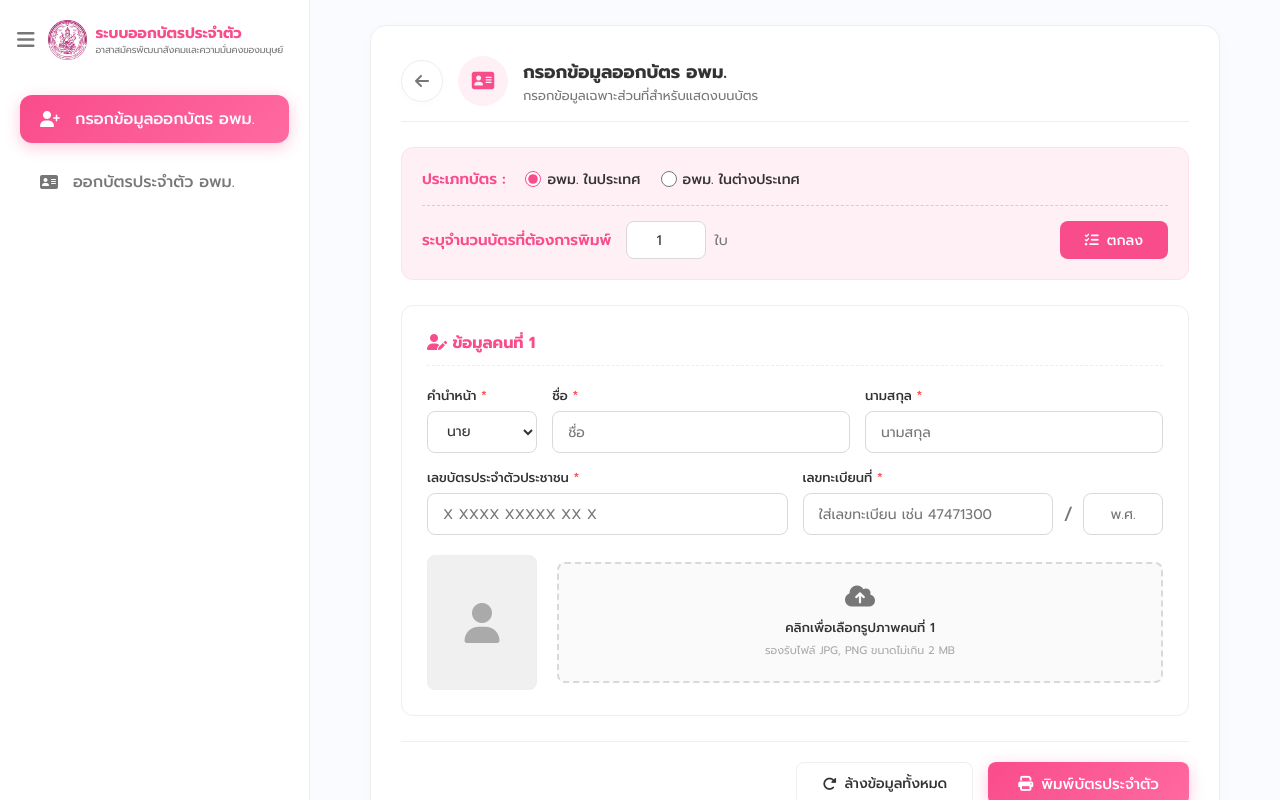
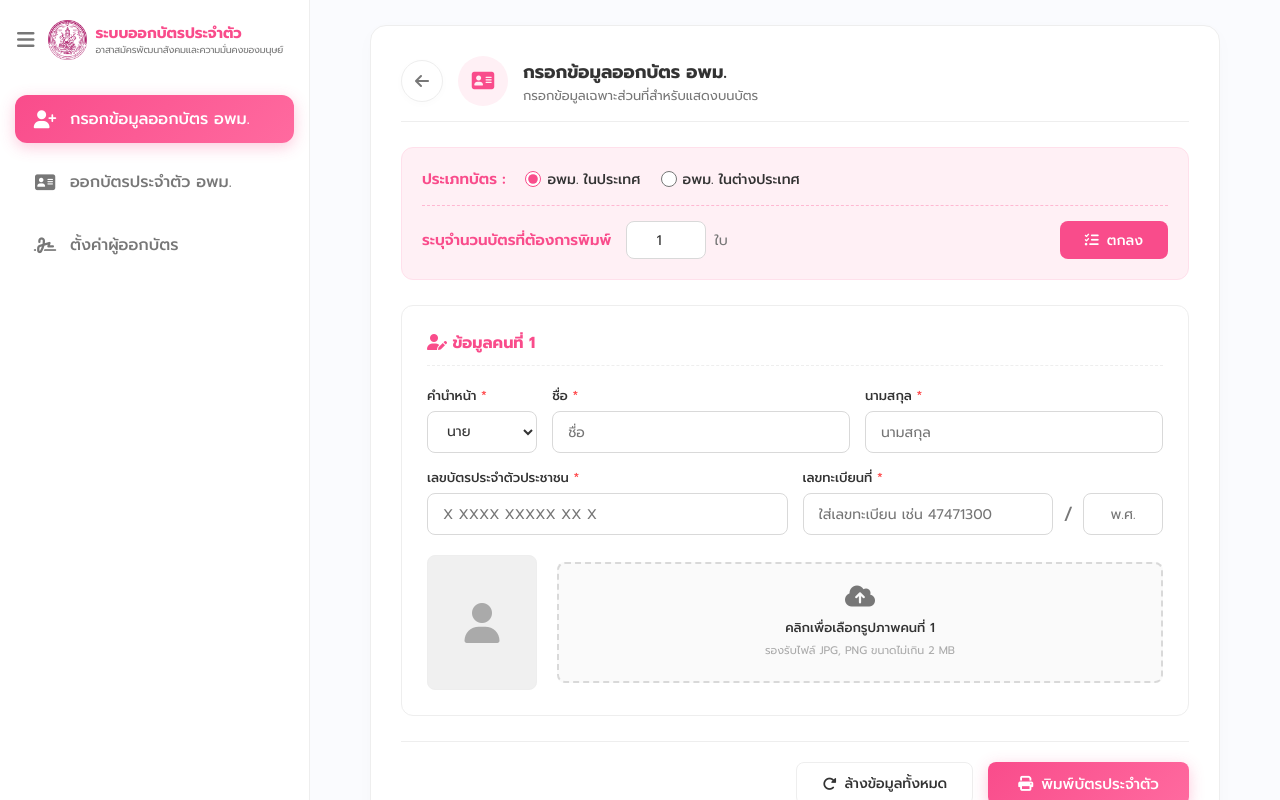
Before and after one commit to chainimit12345-cloud/Card-Issuance-System, a website: page web/add-user.html in a window 1280 px wide. Drawn offline with Linux system fonts and the light colour scheme.

Commit message:
Update add-user.html

```diff
--- a/web/add-user.html
+++ b/web/add-user.html
@@ -39,7 +39,9 @@
         overflow: hidden;
       }
 
-      /* Sidebar */
+      /* =========================================
+         Sidebar (ปรับแก้ไอคอนและ Scrollbar แล้ว)
+         ========================================= */
       .sidebar {
         width: var(--sidebar-width);
         background-color: var(--bg-panel);
@@ -47,15 +49,21 @@
         display: flex;
         flex-direction: column;
         z-index: 10;
-        transition: width 0.3s ease;
+        transition: width 0.3s cubic-bezier(0.4, 0, 0.2, 1);
         height: 100vh;
+        overflow-x: hidden;
       }
       .sidebar-top {
         padding: 20px 0;
         flex: 1;
         display: flex;
         flex-direction: column;
-        overflow: hidden;
+        overflow-y: auto;
+        overflow-x: hidden;
+      }
+      .sidebar-top::-webkit-scrollbar {
+        width: 0px;
+        display: none;
       }
       .sidebar.collapsed {
         width: 80px;
@@ -69,15 +77,13 @@
         display: none;
       }
       .sidebar.collapsed .nav-link span {
-        display: none;
-      }
-      .sidebar.collapsed .nav-link {
-        justify-content: center;
-        padding: 12px 0;
+        opacity: 0;
+        visibility: hidden;
+        width: 0;
       }
       .sidebar.collapsed .nav-link i {
+        margin-right: 0;
         font-size: 20px;
-        margin: 0;
       }
 
       .brand {
@@ -133,21 +139,31 @@
         list-style: none;
       }
       .nav-item {
-        padding: 5px 20px;
+        padding: 5px 15px;
         margin-bottom: 5px;
       }
       .nav-link {
         display: flex;
         align-items: center;
-        gap: 15px;
-        padding: 12px 20px;
+        padding: 12px 15px;
         color: var(--text-gray);
         text-decoration: none;
         border-radius: 12px;
         font-weight: 500;
-        transition: all 0.3s;
+        transition: all 0.3s ease;
         white-space: nowrap;
-        overflow: hidden;
+      }
+      .nav-link i {
+        width: 30px;
+        text-align: center;
+        font-size: 18px;
+        flex-shrink: 0;
+        margin-right: 10px;
+        transition: all 0.3s ease;
+      }
+      .nav-link span {
+        transition: opacity 0.3s ease;
+        opacity: 1;
       }
       .nav-link:hover {
         background-color: #fff5f8;
@@ -159,7 +175,9 @@
         box-shadow: 0 4px 15px rgba(249, 76, 139, 0.3);
       }
 
-      /* Main Content */
+      /* =========================================
+         Main Content
+         ========================================= */
       .main-content {
         flex: 1;
         display: flex;
@@ -518,6 +536,7 @@
     </style>
   </head>
   <body>
+    <!-- Sidebar -->
     <aside class="sidebar" id="sidebar">
       <script>
         if (localStorage.getItem("cardSystem_sidebar") === "collapsed")
@@ -542,16 +561,25 @@
         </div>
 
         <ul class="nav-menu">
+          <!-- เมนูแรก (Active) -->
           <li class="nav-item active">
             <a href="add-user.html" class="nav-link">
               <i class="fa-solid fa-user-plus"></i>
               <span>กรอกข้อมูลออกบัตร อพม.</span>
             </a>
           </li>
+          <!-- เมนูที่ 2 -->
           <li class="nav-item">
             <a href="create-card.html" class="nav-link">
               <i class="fa-solid fa-address-card"></i>
               <span>ออกบัตรประจำตัว อพม.</span>
+            </a>
+          </li>
+          <!-- เมนูที่ 3 (การตั้งค่า) -->
+          <li class="nav-item">
+            <a href="settings.html" class="nav-link">
+              <i class="fa-solid fa-signature"></i>
+              <span>ตั้งค่าผู้ออกบัตร</span>
             </a>
           </li>
         </ul>
@@ -705,6 +733,7 @@
       </div>
     </div>
 
+    <!-- ลิงก์ไปยัง JS -->
     <script src="add-user.js"></script>
   </body>
 </html>
```
